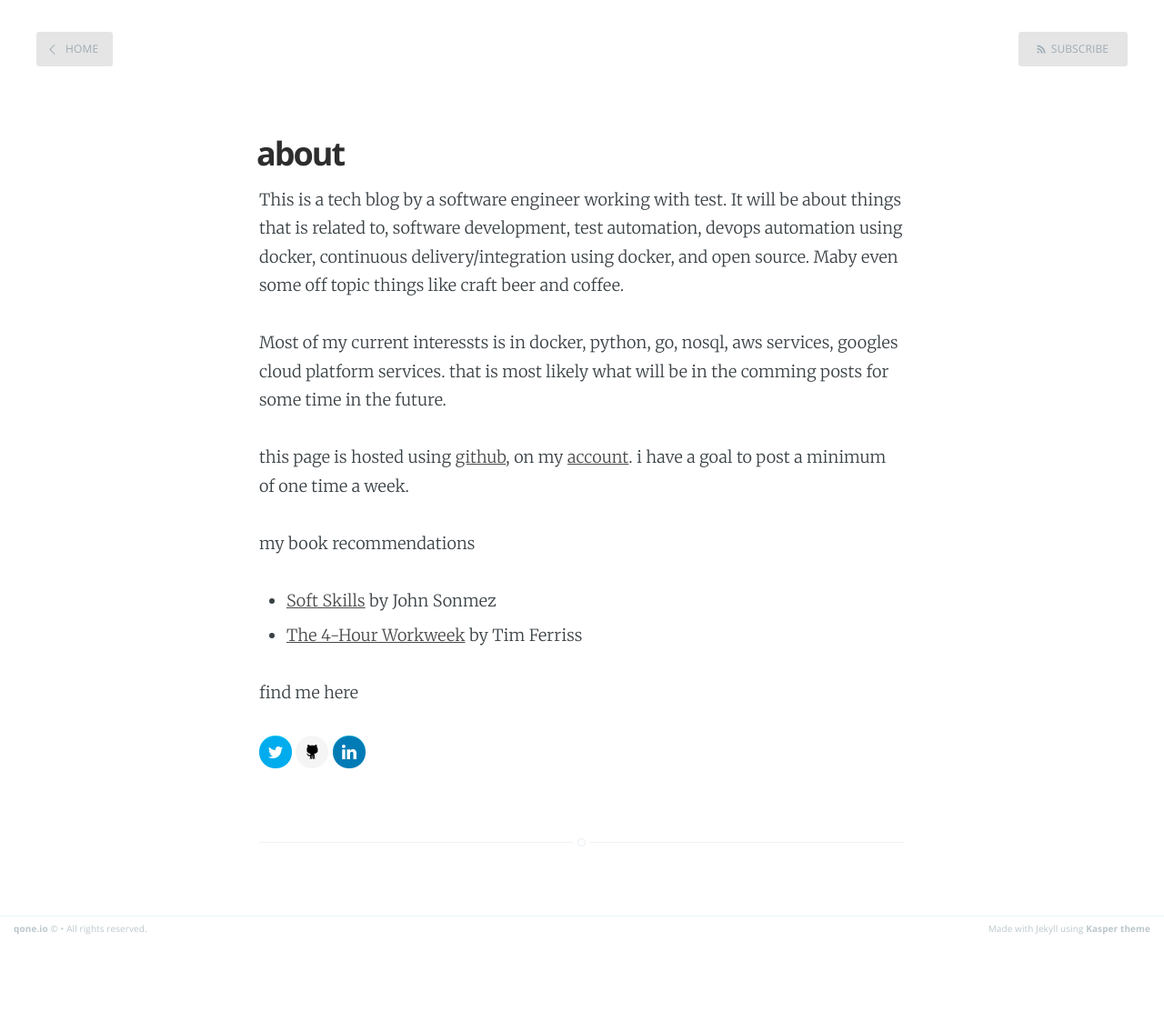
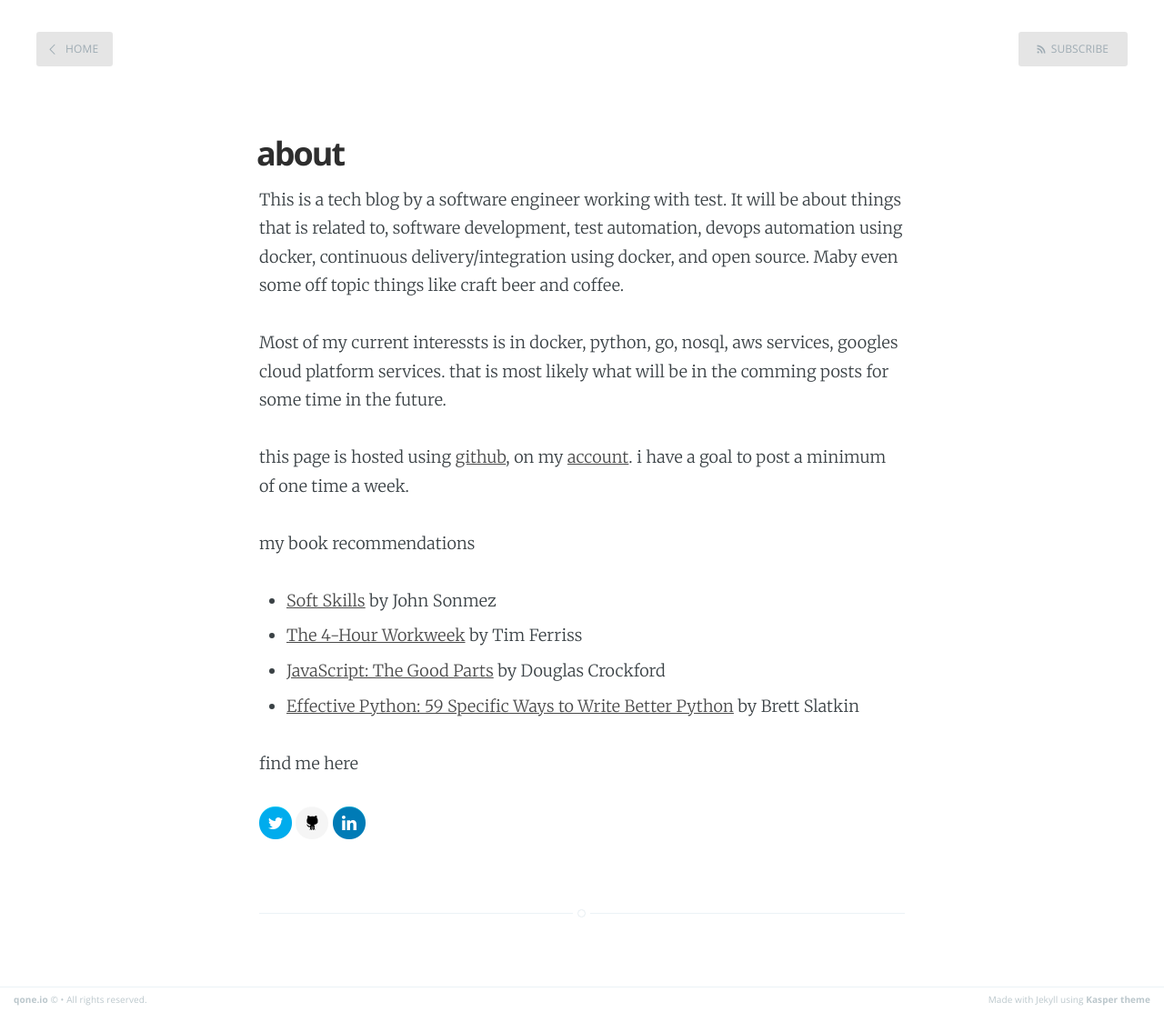
Before and after one commit to mad01/mad01.github.io, a Jekyll site: the page built from about.md, in a window 1280 px wide. Shown: the whole page at 91% size. Built offline with Jekyll 4.4.1, drawn with Linux system fonts in a browser that asks for light colours; Markdown is read by kramdown in place of the engine named in the settings; before the commit the page ends 1036 px from its top, so only the background shows below that.

Commit message:
new books

```diff
--- a/about.md
+++ b/about.md
@@ -14,6 +14,8 @@ my book recommendations
 
 - [Soft Skills](http://www.amazon.com/Soft-Skills-software-developers-manual/dp/1617292397) by John Sonmez
 - [The 4-Hour Workweek](http://www.amazon.com/The-4-Hour-Workweek-Anywhere-Expanded/dp/0307465357) by Tim Ferriss
+- [JavaScript: The Good Parts](http://www.amazon.com/JavaScript-Good-Parts-Douglas-Crockford/dp/0596517742) by Douglas Crockford
+- [Effective Python: 59 Specific Ways to Write Better Python](http://www.amazon.com/Effective-Python-Specific-Software-Development/dp/0134034287) by Brett Slatkin
 
 find me here
 
```
